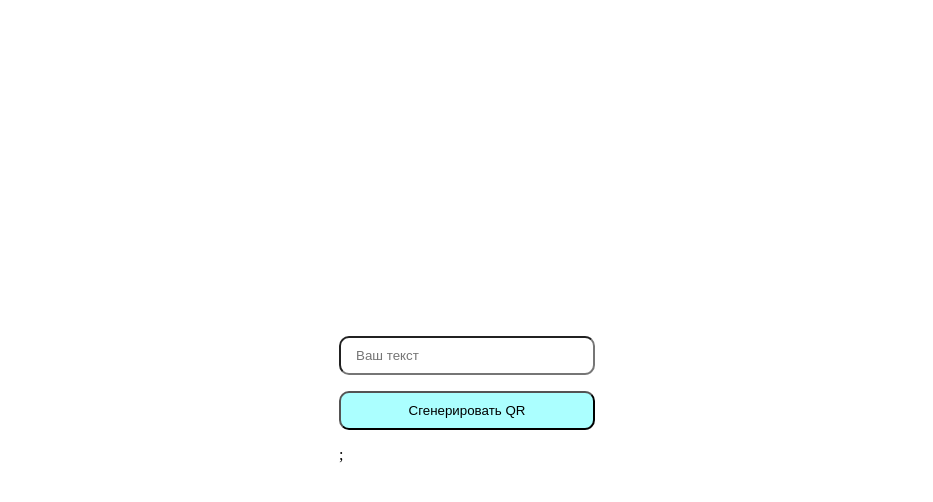
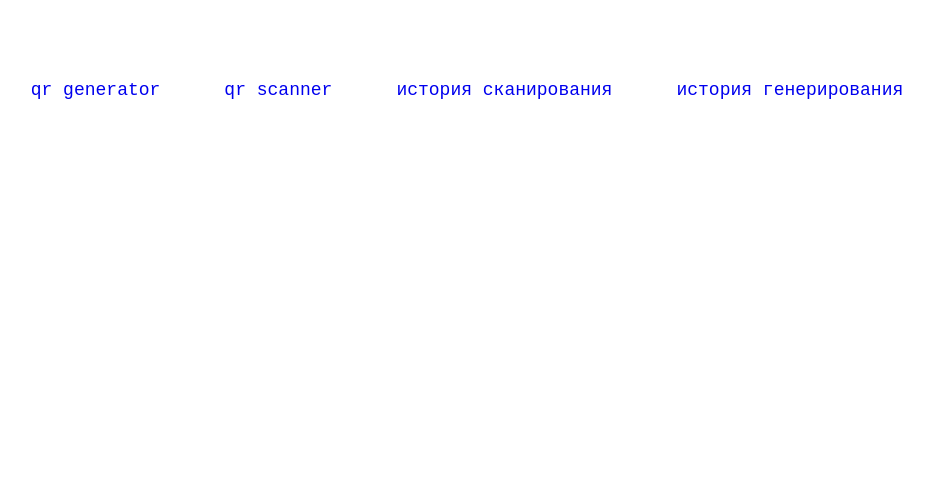
Before and after one commit to saashhhaa/QRCodeReact, a React (Vite) app: page / in a window 1280 px wide. Shown: the top 502 px of the page, without its empty margins (173-1106 px from the left). Built offline with nearby package versions, Linux system fonts and the light colour scheme.

Commit message:
UPDATE: styles for navigation added, others improved

```diff
--- a/package.json
+++ b/package.json
@@ -10,9 +10,11 @@
     "preview": "vite preview"
   },
   "dependencies": {
+    "@yudiel/react-qr-scanner": "^2.3.1",
     "qrcode.react": "^4.2.0",
     "react": "^19.1.1",
-    "react-dom": "^19.1.1"
+    "react-dom": "^19.1.1",
+    "react-router-dom": "^7.9.4"
   },
   "devDependencies": {
     "@eslint/js": "^9.36.0",
--- a/src/Layout.jsx
+++ b/src/Layout.jsx
@@ -1,11 +1,14 @@
 import { QRCodeGenerator } from "./QRCodeGenerator";
+import { QRCodeReader } from "./QRCodeReader";
+
 
 export const Layout = () => {
-    return (
-        <div>
-  <QRCodeGenerator/>
-        </div>
-    );
+  return (
+    <div>
+      {/* <QRCodeGenerator /> */}
+      <QRCodeReader />
+    </div>
+  );
 };
 
 // export {Layout}; теперь этой функцией могут пользоваться другие файлы
--- /dev/null
+++ b/src/Navigation.jsx
@@ -0,0 +1,14 @@
+import { Link } from "react-router-dom";
+import './main.css';
+import './navigation.css';
+
+export const Navigation = () => {
+    return (
+        <nav>
+            <Link to="/generate">qr generator</Link>
+            <Link to="scan">qr scanner</Link>
+            <Link>история сканирования</Link>
+            <Link>история генерирования</Link>
+        </nav>
+    )
+}
--- a/src/QRCodeGenerator.jsx
+++ b/src/QRCodeGenerator.jsx
@@ -2,7 +2,9 @@
 
 import { QRCodeSVG } from "qrcode.react";
 import { useState } from "react";
-import './qRCodeGenerator.css'
+import './qRCodeGenerator.css';
+import './main.css';
+
 
 export const QRCodeGenerator = () => {
   const [value, setValue] = useState(''); //  useState(''); - по дефолту в инпуте ничего
@@ -29,7 +31,7 @@ export const QRCodeGenerator = () => {
       <button type="button" onClick={onClickHandler}>
         Сгенерировать QR
       </button>
-       {result!== '' && <QRCodeSVG value={result} className="QRCode"/>};
+       {result!== '' && <QRCodeSVG value={result} className="QRCode"  fgColor="#0f5daaff" />};
 
     </div>
   );
--- /dev/null
+++ b/src/QRCodeReader.jsx
@@ -0,0 +1,27 @@
+import { Scanner } from "@yudiel/react-qr-scanner";
+import { useState } from "react";
+import "./qRCodeReader.css";
+import './main.css';
+
+export const QRCodeReader = () => {
+  const [scanned, setScanned] = useState(null);
+
+  const scanHandler = (result) => {
+    setScanned(result[0].rawValue);
+    const setViability = {};
+  };
+
+  return (
+    <div className="readQRCode_container">
+      <Scanner
+        onScan={scanHandler}
+        allowMultiple={true}
+        components={{ zoom: false }}
+        styles={{ container: { width: 400 } }}
+      />
+      <p className={`scanOutput ${scanned ? "hasValue" : "placeholder"}`}>
+        {scanned ? scanned : "Здесь будет ваш скан"}
+      </p>
+    </div>
+  );
+};
--- /dev/null
+++ b/src/main.css
@@ -0,0 +1,13 @@
+* {
+    /* border: 1px solid red; */
+    margin: 0;
+    box-sizing: border-box;
+    font-family: monospace;
+}
+
+
+body {
+    height: 100vh;
+    width: 100vw;
+    overflow: hidden;
+}
--- a/src/main.jsx
+++ b/src/main.jsx
@@ -1,7 +1,26 @@
-import { StrictMode } from 'react'
-import { createRoot } from 'react-dom/client'
-import {Layout} from './Layout';
+import { StrictMode } from "react";
+import { createRoot } from "react-dom/client";
+// import { Layout } from "./Layout";
+import { QRCodeGenerator } from "./QRCodeGenerator";
+import { Navigation } from "./Navigation";
+import { QRCodeReader } from "./QRCodeReader";
+import { createBrowserRouter, RouterProvider } from "react-router-dom";
 
-createRoot(document.getElementById('root')).render(
-  <Layout/>
+const router = createBrowserRouter([
+   {
+    path: "/",
+    element: <Navigation/>,
+  },
+  {
+    path: "/generate",
+    element: <QRCodeGenerator/>,
+  },
+  {
+    path: "/scan",
+    element: <QRCodeReader/>,
+  },
+]);
+
+createRoot(document.getElementById("root")).render(
+  <RouterProvider router={router}/>
 );
--- /dev/null
+++ b/src/navigation.css
@@ -0,0 +1,16 @@
+nav {
+    display: flex;
+    justify-content: center;
+    gap: 5vw;
+    margin-top: 10vh;
+    font-size: 18px;
+
+}
+
+* {
+    text-decoration: none;
+}
+
+*:hover {
+    color:red;
+}
--- a/src/qRCodeGenerator.css
+++ b/src/qRCodeGenerator.css
@@ -1,14 +1,4 @@
-* {
-    /* border: 1px solid red; */
-    margin: 0;
-    box-sizing: border-box;
-}
 
-body {
-    height: 100vh;
-    width: 100vw;
-    overflow: hidden;
-}
 
 .generateQRCode_container {
   width: 20vw;
@@ -35,10 +25,12 @@ input {
 }
 
 button {
-  background-color: rgba(0, 255, 255, 0.331);
+  background-color: #0f5daaff;
+  color: white;
 }
 
 .QRCode {
+    margin-top: 5vh;
     align-self: center;
     width: 50vw;
     height: 50vh;
--- /dev/null
+++ b/src/qRCodeReader.css
@@ -0,0 +1,44 @@
+* {
+    /* border: 1px solid red; */
+    margin: 0;
+    box-sizing: border-box;
+    font-family: monospace;
+    border-radius: 20px;
+
+}
+
+body {
+    height: 100vh;
+    width: 100vw;
+    overflow: hidden;
+}
+
+.readQRCode_container {
+  display: flex;
+  flex-direction: column;
+  gap: 2vh;
+  position: absolute;
+  top: 50%;
+  left: 50%;
+  transform: translate(-50%, -50%);
+}
+
+p {
+    background-color: rgba(0, 255, 255, 0.244);
+    padding: 2vh 5vw;
+    border: 1.5px solid rgb(1, 98, 98);
+    font-size: 18px;
+    max-width: 400px;
+    overflow-wrap: anywhere;
+    overflow-y: auto;
+    max-height: 200px;
+    text-align: center;
+}
+
+p::-webkit-scrollbar {
+   visibility: hidden;
+}
+
+.placeholder {
+    opacity: 0.5;
+}
```
Also changed, not shown: 1 other file (tests, documents, lock files or other folders).
